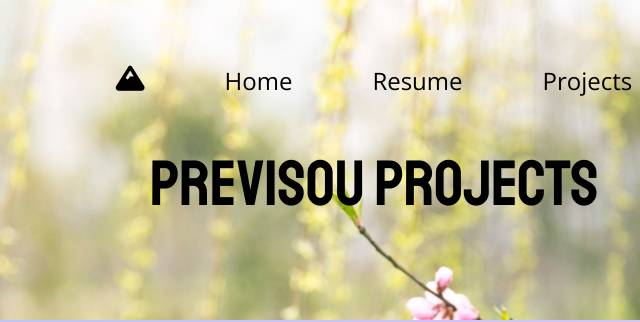
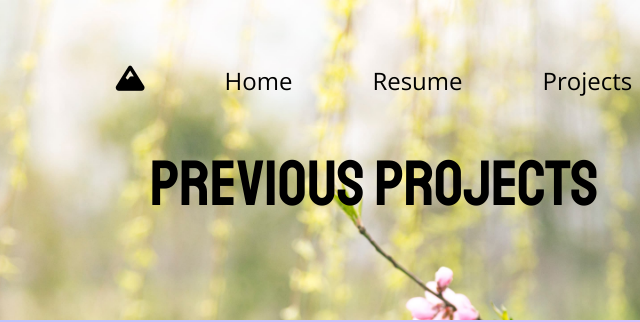
Before and after one commit to xingchengyusi/CS3XX-HW, a plain HTML site: page projects/index.html in a window 1280 px wide. Shown: the top 322 px of the page, 266-906 px from the left. Drawn offline with nearby package versions, Linux system fonts and the light colour scheme.

Commit message:
fix word

```diff
--- a/projects/index.html
+++ b/projects/index.html
@@ -38,7 +38,7 @@
         </div>
     </div>
 
-    <div class="nav-title" data-aos="zoom-in">Previsou Projects</div>
+    <div class="nav-title" data-aos="zoom-in">Previous Projects</div>
 </nav>
 
 <!--first project-->
```
